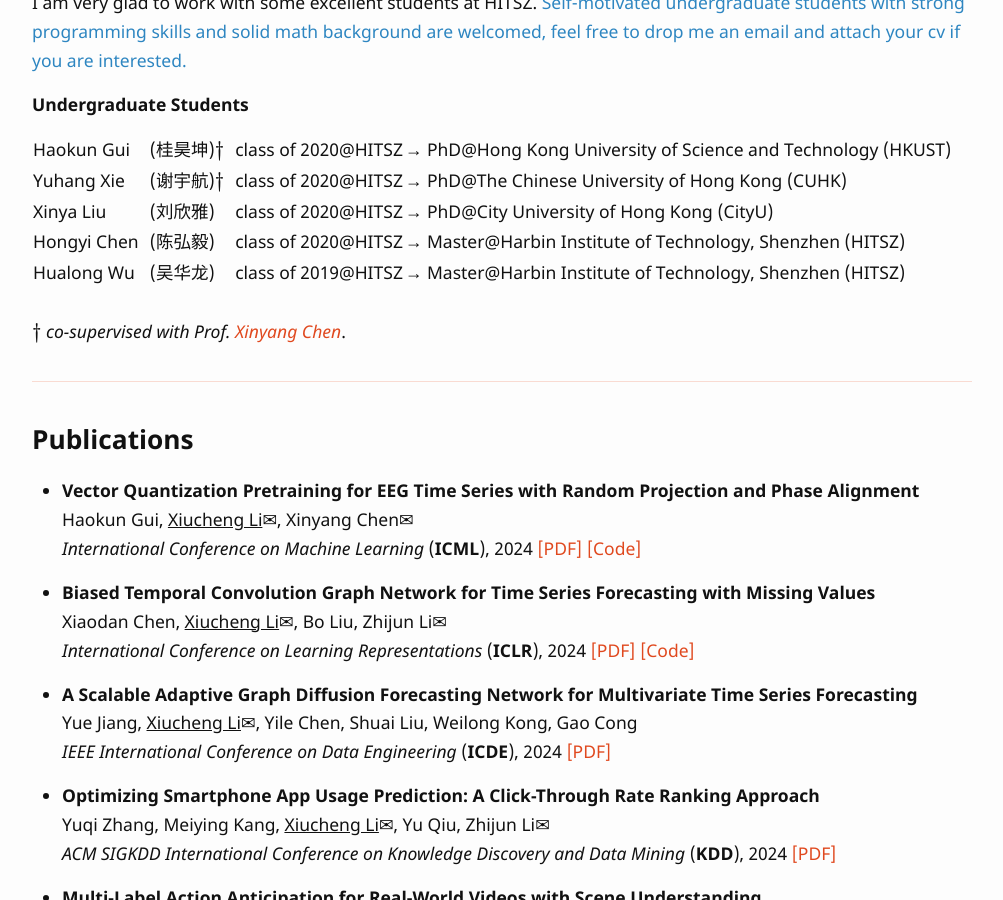
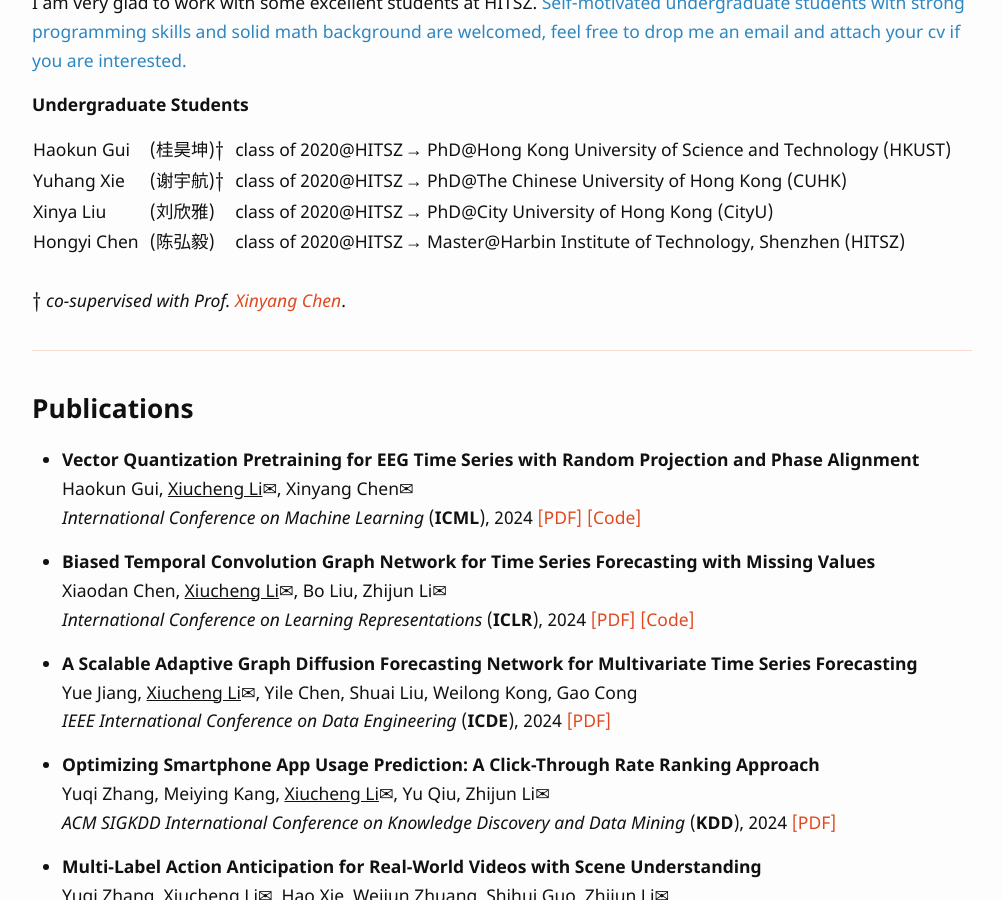
Before and after one commit to boathit/boathit.github.io, a Jekyll site: the page built from index.md, in a window 1280 px wide and 900 px high, scrolled down 629 px. Shown: the whole window, without its empty margins (138-1141 px from the left). Built offline with Jekyll 4.4.1, drawn with Linux system fonts in a browser that asks for light colours; some web fonts are replaced; our own code applies the rules of GitHub Pages for plain Markdown files.

Commit message:
update 20240621

```diff
--- a/index.md
+++ b/index.md
@@ -31,7 +31,6 @@ I am very glad to work with some excellent students at HITSZ. <font color="#2E86
 | Yuhang Xie |&nbsp; (谢宇航)$$\dagger$$   |&nbsp; class of 2020@HITSZ |&rarr; PhD@The Chinese University of Hong Kong (CUHK)|
 | Xinya Liu |&nbsp; (刘欣雅)   |&nbsp; class of 2020@HITSZ |&rarr; PhD@City University of Hong Kong (CityU)|
 | Hongyi Chen |&nbsp; (陈弘毅)   |&nbsp; class of 2020@HITSZ |&rarr; Master@Harbin Institute of Technology, Shenzhen (HITSZ)|
-| Hualong Wu |&nbsp; (吴华龙)   |&nbsp; class of 2019@HITSZ |&rarr; Master@Harbin Institute of Technology, Shenzhen (HITSZ)|
 |=====
 {: rules="groups"}
 
```
